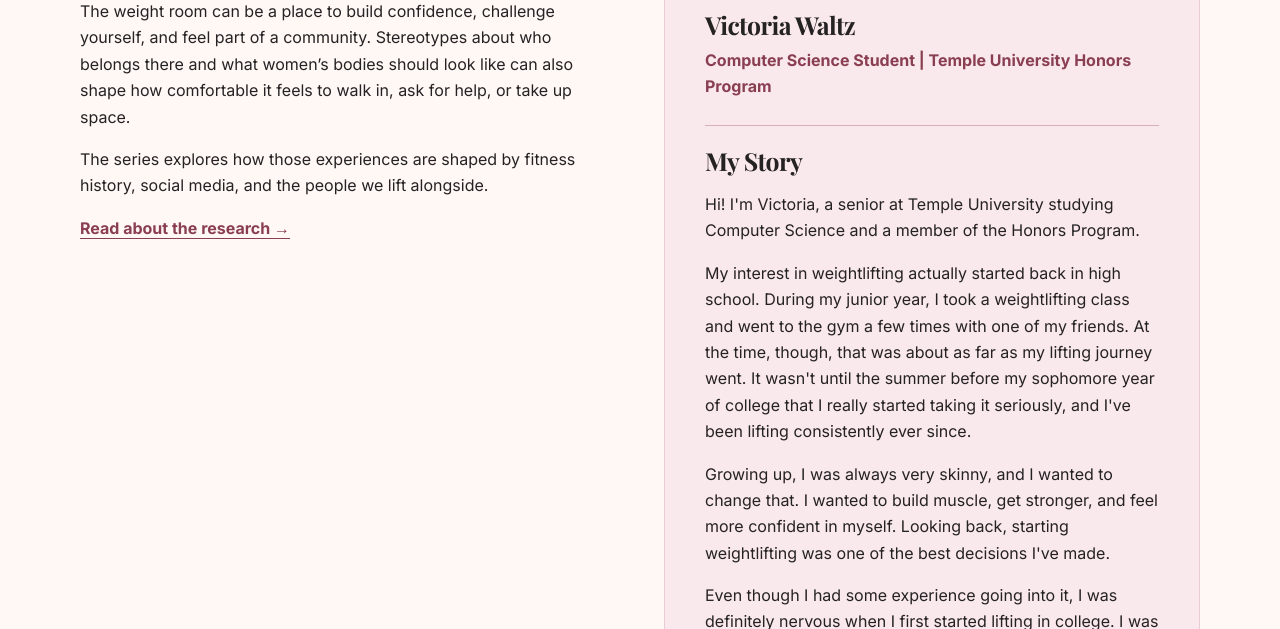
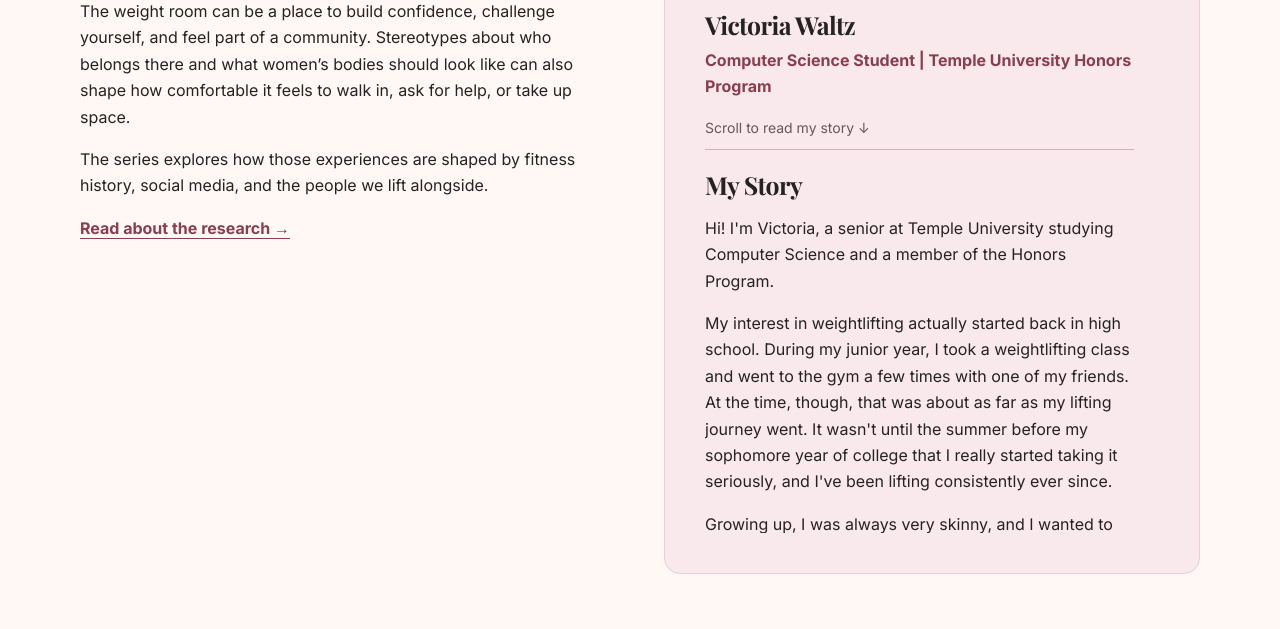
Before and after one commit to Victoria-Waltz/strong-but-not-too-strong, a plain HTML site: page about.html in a window 1280 px wide. Shown: the part 696-1325 px from the top of the page. Drawn offline with nearby package versions, Linux system fonts and the light colour scheme; a web font is replaced by a local one.

Commit message:
Make the creator biography scroll within its panel

```diff
--- a/about.html
+++ b/about.html
@@ -46,6 +46,8 @@
       <p class="creator-name">Victoria Waltz</p>
       <p class="creator-role">Computer Science Student | Temple University Honors Program</p>
 
+      <p class="creator-scroll-hint">Scroll to read my story <span aria-hidden="true">↓</span></p>
+      <div class="creator-scroll" role="region" aria-label="Victoria’s biography" tabindex="0">
         <section class="creator-bio">
           <h3>My Story</h3>
           <p>Hi! I'm Victoria, a senior at Temple University studying Computer Science and a member of the Honors Program.</p>
@@ -75,6 +77,7 @@
         </section>
 
         <blockquote class="creator-quote">“It's okay for women to be strong, too.”</blockquote>
+      </div>
     </section>
   </div>
   </main>
--- a/css/style.css
+++ b/css/style.css
@@ -122,6 +122,18 @@ p + p { margin-top: 1rem; }
 .creator-panel { min-width: 0; overflow-wrap: break-word; }
 .creator-panel .creator-name { font: 700 1.55rem/1.12 var(--serif); letter-spacing: -.025em; }
 .creator-panel .creator-role { margin-top: .5rem; }
+.creator-panel .creator-scroll-hint { display: none; }
+@media (min-width: 701px) {
+  .creator-panel .creator-scroll-hint { display: block; color: var(--muted); font-size: .875rem; }
+  .creator-scroll {
+    max-height: clamp(15rem, 48vh, 28rem);
+    margin-top: .65rem;
+    padding-inline-end: .65rem;
+    overflow-y: auto;
+    scrollbar-gutter: stable;
+  }
+  .creator-scroll > .creator-bio:first-child { margin-top: 0; }
+}
 .creator-bio {
   max-width: 62ch;
   margin-top: 1.6rem;
```
Lines whose indentation alone changed are shown as unchanged.
